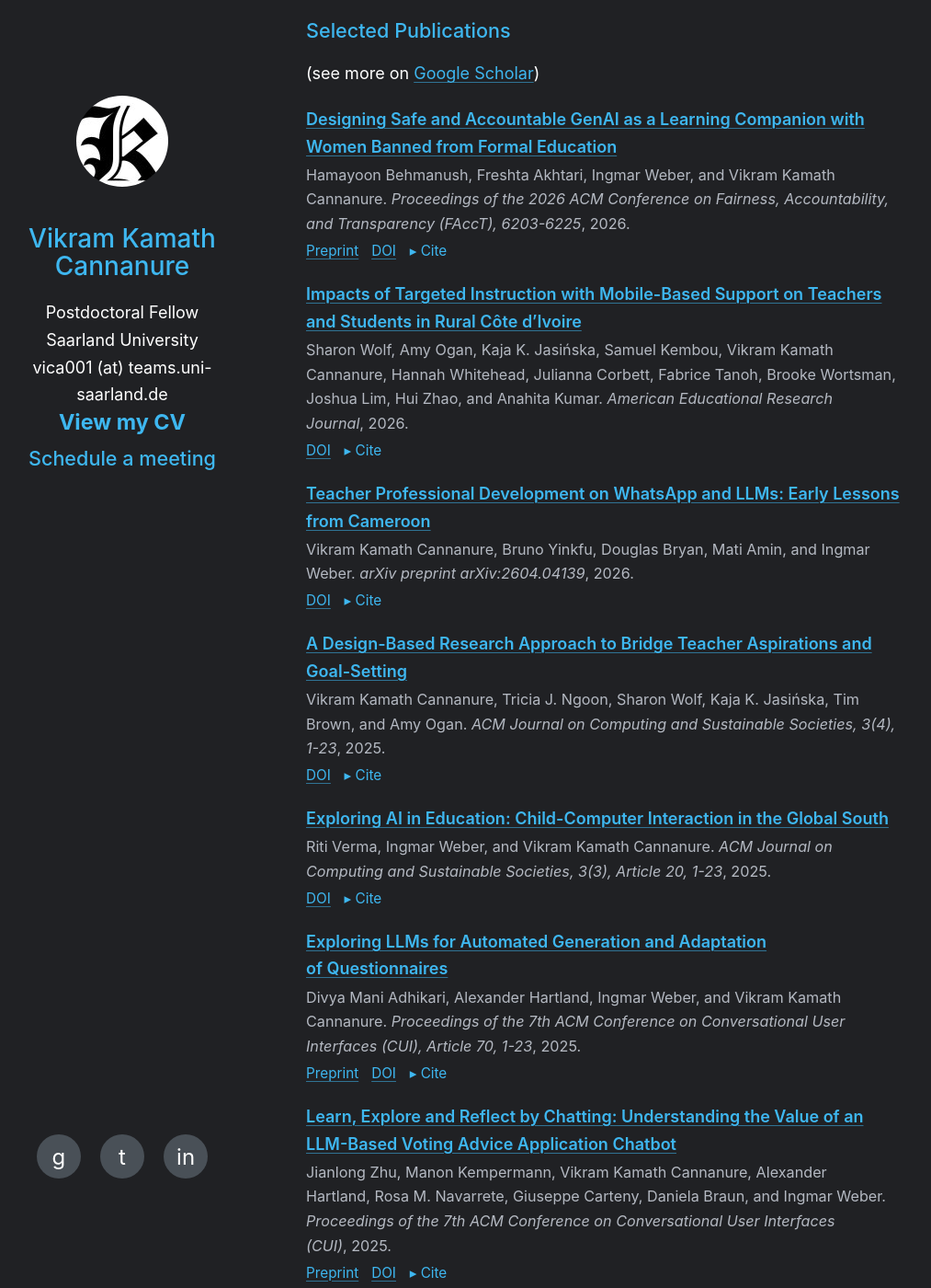
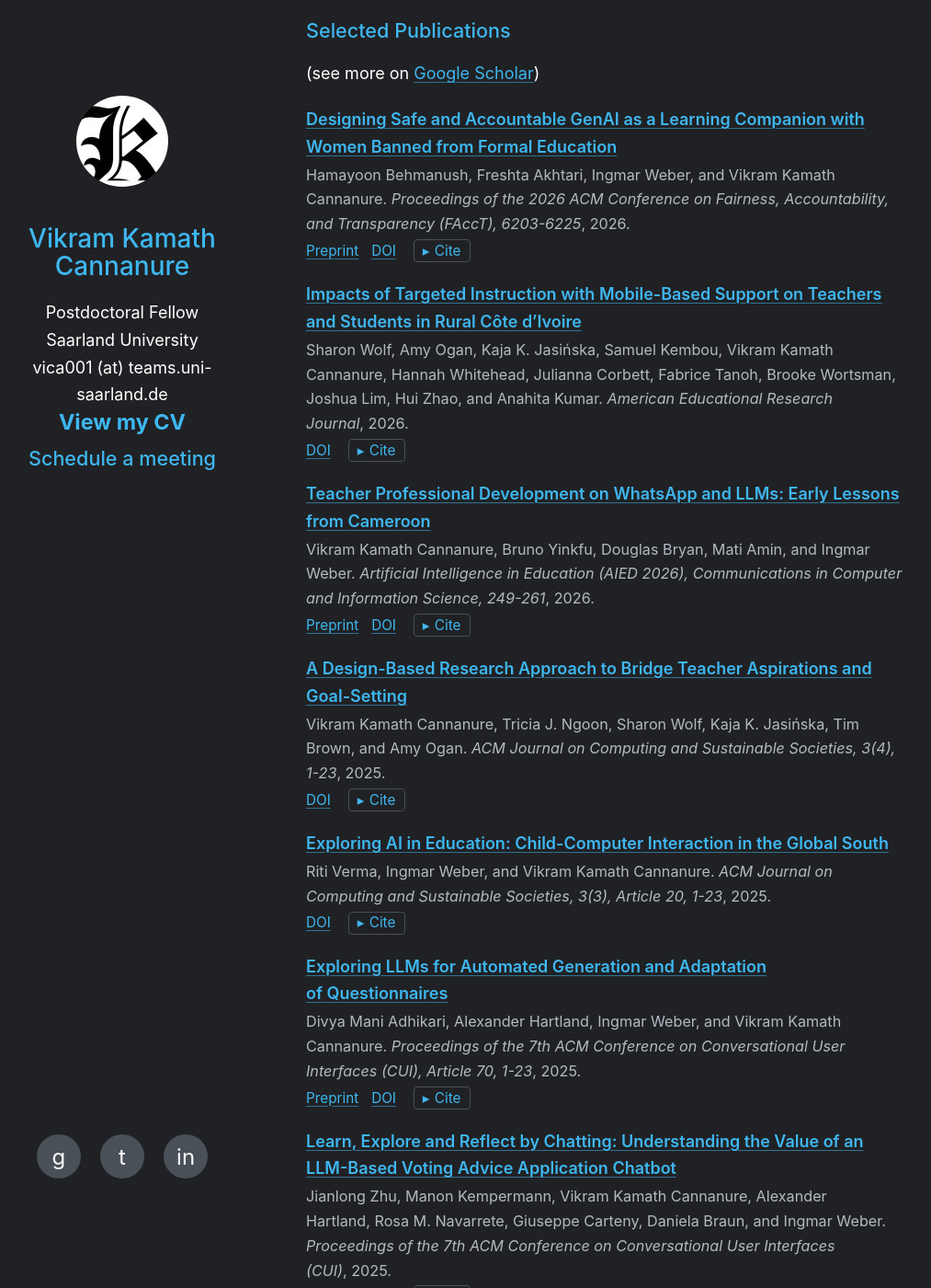
Before and after one commit to kmarkiv/kmarkiv.github.io, a Jekyll site: the page built from README.md, in a window 1280 px wide and 1400 px high, scrolled down 1148 px. Shown: the whole window at 92% size, without its empty margins (137-1150 px from the left). Built offline with Jekyll 4.4.1, drawn with Linux system fonts in a browser that asks for light colours; our own code applies the rules of GitHub Pages for plain Markdown files; a script that is not in the unit is left out.

Commit message:
Make Cite a button; cite published versions, not preprints
Cite control: it was a bare text link with a disclosure triangle. It now
reads as a button - border, padding, rounded corners, a hover fill and a
pressed state - while staying a <summary>, so it needs no JavaScript and
remains keyboard-operable. The pointer cursor is kept.

Fixed the marker spacing: content was "\00a0" after the triangle, which
browsers rendered as a literal "a0". Replaced with margin-right.

BibTeX now points at the version of record wherever one exists. Two
entries still cited a preprint:

- FAccT 2026 (Behmanush et al.) carried eprint/archivePrefix and no DOI.
  Verified against Crossref: ACM, pages 6203-6225, 2026. Now cites the
  proceedings with doi 10.1145/3805689.3806466.
- The Cameroon WhatsApp paper was an @misc arXiv entry. It has since
  appeared in the AIED 2026 CCIS volume (Springer Nature Switzerland,
  pages 249-261, doi 10.1007/978-3-032-29791-4_18), confirmed via
  Crossref. Now an @inproceedings citing that; the arXiv version stays
  reachable through the Preprint link, and the displayed venue was
  updated from "arXiv preprint" to the AIED volume.

No entry cites a preprint any more when a published version exists.

Co-Authored-By: Claude Opus 5 <noreply@anthropic.com>

```diff
--- a/_data/publications.yml
+++ b/_data/publications.yml
@@ -18,8 +18,8 @@
       booktitle = {Proceedings of the 2026 ACM Conference on Fairness, Accountability, and Transparency},
       pages = {6203--6225},
       year = {2026},
-      eprint = {2604.07253},
-      archivePrefix = {arXiv}
+      publisher = {ACM},
+      doi = {10.1145/3805689.3806466}
     }
 
 - year: 2026
@@ -60,20 +60,21 @@
     - "Douglas Bryan"
     - "Mati Amin"
     - "Ingmar Weber"
-  venue: "arXiv preprint arXiv:2604.04139"
-  doi: "10.48550/arXiv.2604.04139"
-  url: "https://arxiv.org/abs/2604.04139"
+  venue: "Artificial Intelligence in Education (AIED 2026), Communications in Computer and Information Science, 249-261"
+  doi: "10.1007/978-3-032-29791-4_18"
+  url: "https://doi.org/10.1007/978-3-032-29791-4_18"
   preprint: "https://arxiv.org/abs/2604.04139"
   tag: "Teacher Learning"
   bibtex: |
-    @misc{cannanure2026whatsapp,
+    @inproceedings{cannanure2026whatsapp,
       title = {Teacher Professional Development on WhatsApp and LLMs: Early Lessons from Cameroon},
       author = {Cannanure, Vikram Kamath and Yinkfu, Bruno and Bryan, Douglas and Amin, Mati and Weber, Ingmar},
+      booktitle = {Artificial Intelligence in Education (AIED 2026)},
+      series = {Communications in Computer and Information Science},
+      pages = {249--261},
       year = {2026},
-      eprint = {2604.04139},
-      archivePrefix = {arXiv},
-      primaryClass = {cs.HC},
-      doi = {10.48550/arXiv.2604.04139}
+      publisher = {Springer Nature Switzerland},
+      doi = {10.1007/978-3-032-29791-4_18}
     }
 
 - year: 2025
--- a/assets/css/style.scss
+++ b/assets/css/style.scss
@@ -640,6 +640,7 @@ li + li {
 
 .pub-links {
   font-size: 0.85em;
+  margin-right: 0.25rem;
 }
 
 .pub-links a {
@@ -651,11 +652,21 @@ li + li {
   font-size: 0.85em;
 }
 
+/* Looks and behaves like a button: border, padding, pointer cursor and a
+   pressed state. It is still a <summary>, so it stays keyboard-operable
+   without any script. */
 .cite > summary {
+  background: transparent;
+  border: 1px solid #4a4f57;
+  border-radius: 4px;
+  color: var(--link);
   cursor: pointer;
   display: inline-block;
-  color: var(--link);
+  line-height: 1;
   list-style: none;
+  padding: 0.25em 0.6em;
+  transition: background-color 0.12s ease, border-color 0.12s ease, color 0.12s ease;
+  user-select: none;
 }
 
 .cite > summary::-webkit-details-marker {
@@ -663,22 +674,28 @@ li + li {
 }
 
 .cite > summary::before {
-  content: "▸ ";
+  content: "▸";
+  margin-right: 0.35em;
 }
 
 .cite[open] > summary::before {
-  content: "▾ ";
+  content: "▾";
+  margin-right: 0.35em;
 }
 
 .cite > summary:hover {
+  background: #262932;
+  border-color: var(--link);
   color: var(--link-hover);
-  text-decoration: underline;
+}
+
+.cite > summary:active {
+  background: #1b1d23;
 }
 
 .cite > summary:focus-visible {
   outline: 3px solid var(--focus);
-  outline-offset: 3px;
-  border-radius: 2px;
+  outline-offset: 2px;
 }
 
 .cite > pre {
```
